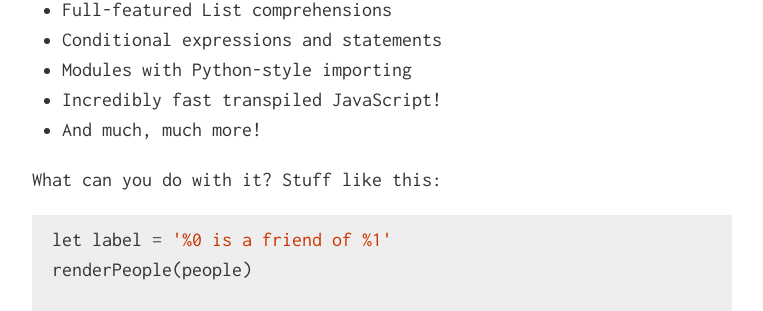
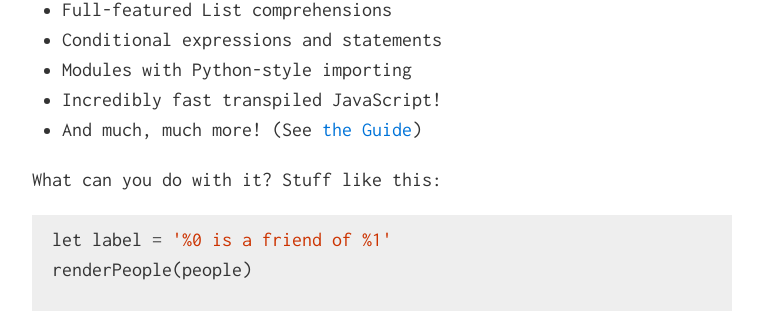
Before and after one commit to kode4food/interpol, a Jekyll site: the page built from index.md, in a window 1280 px wide and 900 px high, scrolled down 384 px. Shown: the part 141-452 px from the top of the window, without its empty margins (258-1021 px from the left). Built offline with Jekyll 4.4.1, drawn with Linux system fonts in a browser that asks for light colours; Markdown is read by kramdown in place of the engine named in the settings.

Commit message:
features

```diff
--- a/index.md
+++ b/index.md
@@ -15,7 +15,7 @@ Interpol is an HTML Composition Language.  That means it's kind of like a templa
   * Conditional expressions and statements
   * Modules with Python-style importing
   * Incredibly fast transpiled JavaScript!
-  * And much, much more!
+  * And much, much more! (See [the Guide](http://interpoljs.io/guide/))
 
 What can you do with it?  Stuff like this:
 
```
